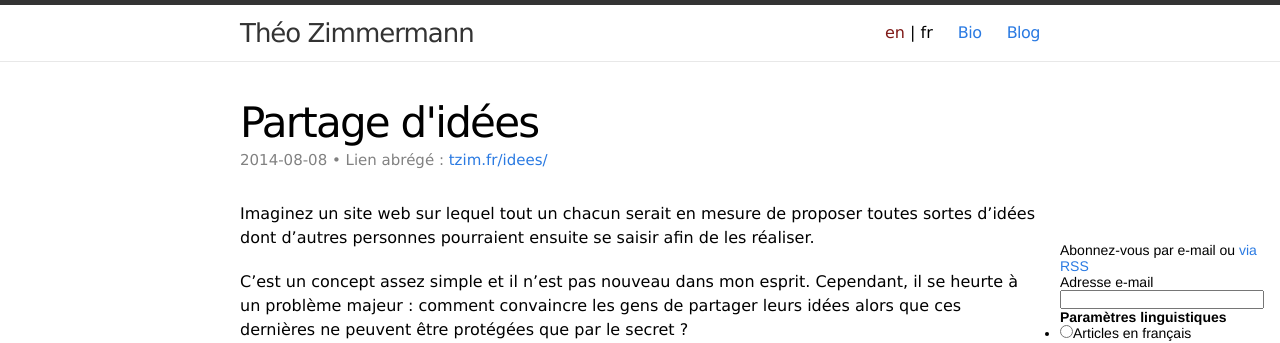
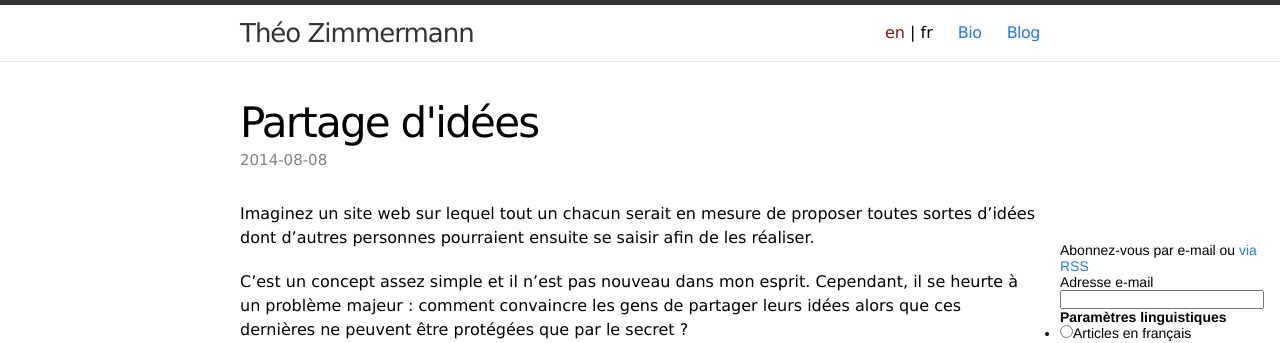
Before and after one commit to Zimmi48/zimmi48.github.io, a Jekyll site: the page built from _posts/2014-08-08-partage-d-idees.md, in a window 1280 px wide. Shown: the top 343 px of the page. Built offline with Jekyll 4.4.1, drawn with Linux system fonts in a browser that asks for light colours; comment, search, counter and statistics services are not loaded.

Commit message:
temporary remove shortened URL

```diff
--- a/_posts/2014-08-08-partage-d-idees.md
+++ b/_posts/2014-08-08-partage-d-idees.md
@@ -3,7 +3,6 @@ layout: post
 title: "Partage d'idées"
 date: 2014-08-08
 lang: fr
-redirect_from: "/idees/"
 ---
 
 Imaginez un site web sur lequel tout un chacun
```
